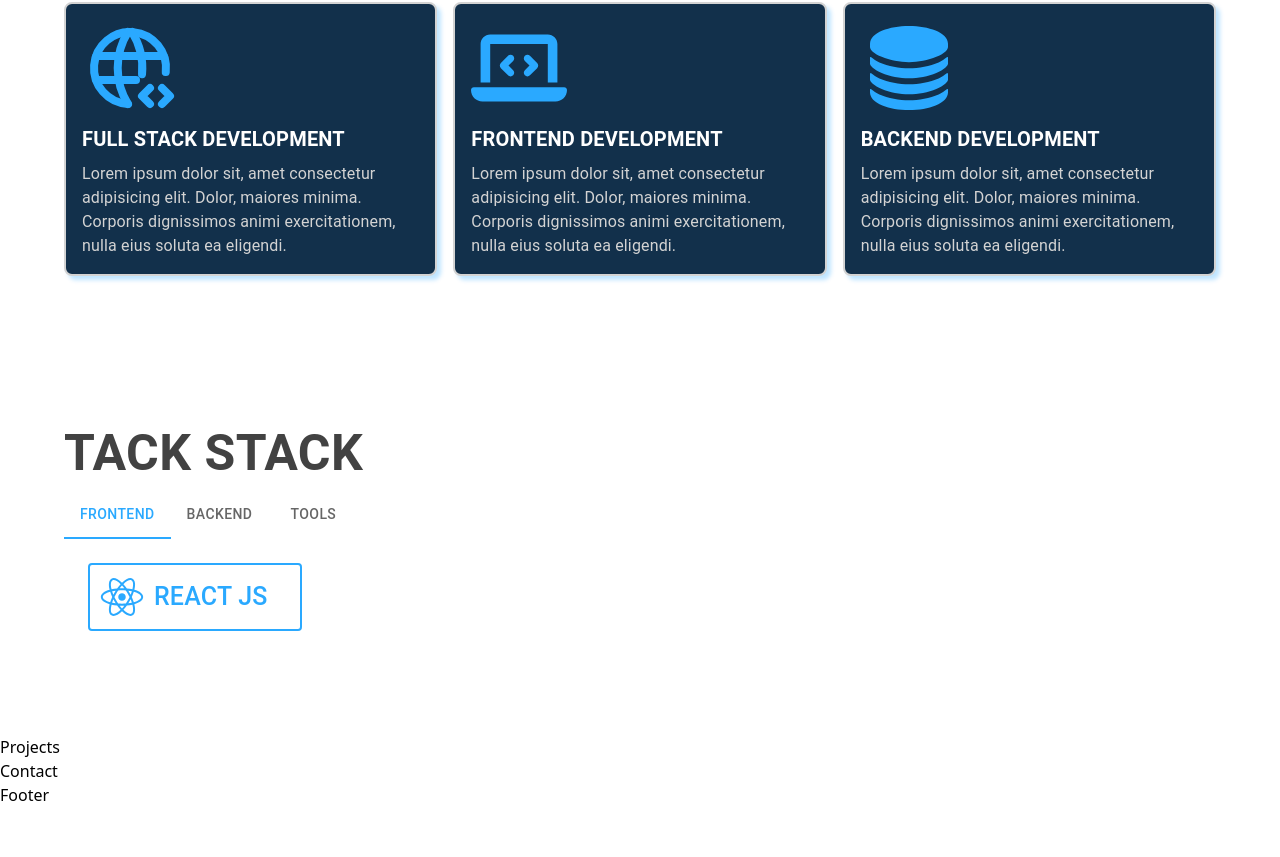
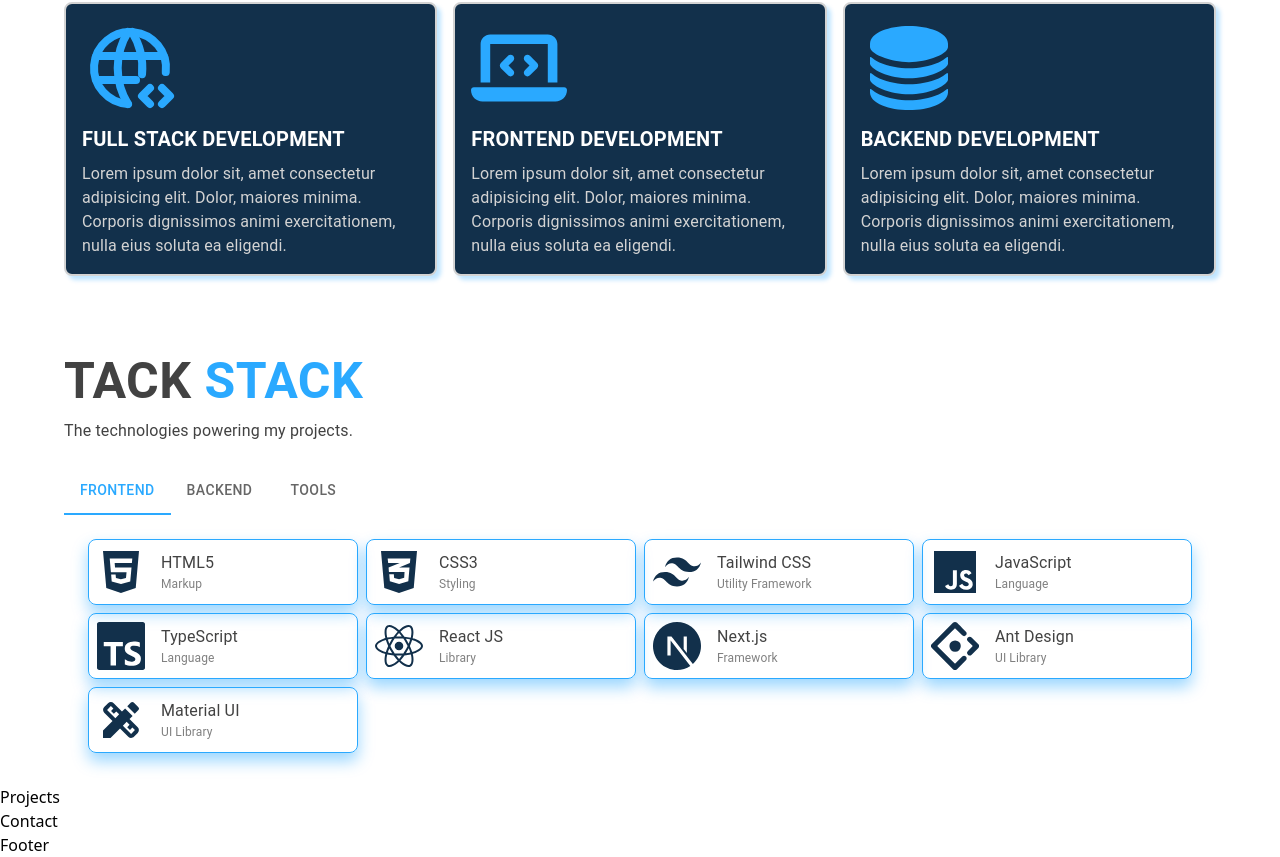
Before and after one commit to ahshobuj1/my-portfolio, a Next.js app: page / in a window 1280 px wide. Shown: the part 887-1744 px from the top of the page. Before the commit the page ends 1694 px from the top, so only its background shows below. Built offline with nearby package versions, Linux system fonts and the light colour scheme; what @mui/material-nextjs would draw is missing.

Commit message:
created skill section

```diff
--- a/src/app/page.tsx
+++ b/src/app/page.tsx
@@ -1,6 +1,5 @@
 // import Image from 'next/image';
 
-import About from '@/components/About/About';
 import Contact from '@/components/Contact/Contact';
 import HeroSection from '@/components/HeroSection/HeroSection';
 import Projects from '@/components/Projects/Projects';
--- a/src/components/Skills/Skills.tsx
+++ b/src/components/Skills/Skills.tsx
@@ -1,10 +1,12 @@
 'use client';
 
-import {Box, Container, Stack, Typography} from '@mui/material';
+import {Box, Container} from '@mui/material';
 import Tab from '@mui/material/Tab';
 import {TabContext, TabList, TabPanel} from '@mui/lab';
 import {useState} from 'react';
-import {RiReactjsFill} from 'react-icons/ri';
+import SectionTitle from '../UI/SectionTitle';
+import {backendSkills, frontendSkills, otherSkills} from '@/constant/global';
+import SkillCard from '../UI/SkillCard';
 
 const Skills = () => {
   const [value, setValue] = useState<string>('1');
@@ -12,11 +14,14 @@
   return (
     <div>
       <Container>
-        <Box py={10}>
-          <Typography fontSize={50} fontWeight={700}>
-            TACK STACK
-          </Typography>
+        <Box py={1}>
+          <SectionTitle
+            title="TACK"
+            titleMain="STACK"
+            desc="The technologies powering my projects."
+          />
 
+          <Box pt={3}>
             <TabContext value={value}>
               <Box>
                 <TabList
@@ -28,30 +33,42 @@
                 </TabList>
               </Box>
               <TabPanel value="1">
-              <div className="grid grid-cols-3 md: grid-cols-5 gap-2">
-                <Stack
-                  spacing={1}
-                  justifyContent="start"
-                  border={2}
-                  borderRadius={1}
-                  p={1}
-                  borderColor={'primary.main'}
-                  color={'primary.main'}>
-                  <Box>
-                    <RiReactjsFill className="text-5xl" />
-                  </Box>
-                  <Typography
-                    color="primary.main"
-                    fontSize={25}
-                    fontWeight={500}>
-                    REACT JS
-                  </Typography>
-                </Stack>
+                <div className="grid grid-cols-2 md:grid-cols-3 lg:grid-cols-4 gap-2">
+                  {frontendSkills.map((item) => (
+                    <SkillCard item={item} key={item.name} />
+                  ))}
+
+                  {/* {frontendSkills.map((item) => (
+                    <div
+                      key={item.name}
+                      className="flex items-center gap-2 border-dashed border-2 rounded-lg border-primary-main p-2 hover:border-solid hover:scale-102 transition-transform duration-300 ease-in-out">
+                      <span className="text-5xl text-primary-main">
+                        {item.icon}
+                      </span>
+                      <div>
+                        <p className="font-semibold">{item.name}</p>
+                        <p className="text-xs text-gray-500">{item.desc}</p>
+                      </div>
+                    </div>
+                  ))} */}
                 </div>
               </TabPanel>
-            <TabPanel value="2">Item Two</TabPanel>
-            <TabPanel value="3">Item Three</TabPanel>
+              <TabPanel value="2">
+                <div className="grid grid-cols-2 md:grid-cols-3 lg:grid-cols-4 gap-2">
+                  {backendSkills.map((item) => (
+                    <SkillCard item={item} key={item.name} />
+                  ))}
+                </div>
+              </TabPanel>
+              <TabPanel value="3">
+                <div className="grid grid-cols-2 md:grid-cols-3 lg:grid-cols-4 gap-2">
+                  {otherSkills.map((item) => (
+                    <SkillCard item={item} key={item.name} />
+                  ))}
+                </div>
+              </TabPanel>
             </TabContext>
+          </Box>
         </Box>
       </Container>
     </div>
--- /dev/null
+++ b/src/components/UI/SkillCard.tsx
@@ -0,0 +1,45 @@
+import {Box, Stack, Typography} from '@mui/material';
+
+interface ISillProps {
+  name: string;
+  desc: string;
+  icon: React.ReactNode;
+}
+
+const SkillCard = ({item}: {item: ISillProps}) => {
+  return (
+    <>
+      <Stack
+        spacing={1}
+        height={'100%'}
+        justifyContent={'start'}
+        borderRadius={2}
+        border={1}
+        borderColor={'primary.main'}
+        sx={{
+          boxShadow: '0 8px 16px rgba(0, 153, 255, 0.4)',
+          transition: 'all 0.3s ease',
+
+          '&:hover': {
+            boxShadow: '4px 4px 4px rgba(0, 153, 255, 0.25)',
+            borderColor: 'lightgray',
+            scale: '1.02',
+            cursor: 'pointer',
+          },
+        }}>
+        <Box bgcolor={'gray-50'} borderRadius={1} padding={1}>
+          <span className="text-secondary-main text-5xl">{item.icon}</span>
+        </Box>
+
+        <Box>
+          <Typography>{item.name}</Typography>
+          <Typography sx={{fontSize: '12px', color: 'gray'}}>
+            {item.desc}
+          </Typography>
+        </Box>
+      </Stack>
+    </>
+  );
+};
+
+export default SkillCard;
--- /dev/null
+++ b/src/constant/global.tsx
@@ -0,0 +1,55 @@
+import {
+  FaHtml5,
+  FaCss3Alt,
+  FaNodeJs,
+  FaReact,
+  FaStripe,
+  FaJs,
+  FaGitAlt,
+  FaLock,
+} from 'react-icons/fa';
+
+import {
+  SiTailwindcss,
+  SiTypescript,
+  SiExpress,
+  SiMongodb,
+  SiJsonwebtokens,
+  SiFirebase,
+  SiAntdesign,
+  SiNextdotjs,
+  SiFigma,
+} from 'react-icons/si';
+
+import {MdDesignServices} from 'react-icons/md'; // Material UI
+
+//  Frontend skills
+export const frontendSkills = [
+  {name: 'HTML5', desc: 'Markup', icon: <FaHtml5 />},
+  {name: 'CSS3', desc: 'Styling', icon: <FaCss3Alt />},
+  {name: 'Tailwind CSS', desc: 'Utility Framework', icon: <SiTailwindcss />},
+  {name: 'JavaScript', desc: 'Language', icon: <FaJs />},
+  {name: 'TypeScript', desc: 'Language', icon: <SiTypescript />},
+  {name: 'React JS', desc: 'Library', icon: <FaReact />},
+  {name: 'Next.js', desc: 'Framework', icon: <SiNextdotjs />},
+  {name: 'Ant Design', desc: 'UI Library', icon: <SiAntdesign />},
+  {name: 'Material UI', desc: 'UI Library', icon: <MdDesignServices />},
+];
+
+//  Backend skills
+export const backendSkills = [
+  {name: 'Node.js', desc: 'Runtime', icon: <FaNodeJs />},
+  {name: 'Express.js', desc: 'Framework', icon: <SiExpress />},
+  {name: 'TypeScript', desc: 'Language', icon: <SiTypescript />},
+  {name: 'MongoDB', desc: 'Database', icon: <SiMongodb />},
+  {name: 'JWT', desc: 'Auth', icon: <SiJsonwebtokens />},
+  {name: 'Firebase', desc: 'Auth & Hosting', icon: <SiFirebase />},
+];
+
+//  Other / Tools / Payment
+export const otherSkills = [
+  {name: 'Figma', desc: 'UI Design', icon: <SiFigma />},
+  {name: 'SSLCommerz', desc: 'Payment', icon: <FaLock />},
+  {name: 'Stripe.js', desc: 'Payment', icon: <FaStripe />},
+  {name: 'Git', desc: 'Version Control', icon: <FaGitAlt />},
+];
```
Lines whose indentation alone changed are shown as unchanged.
